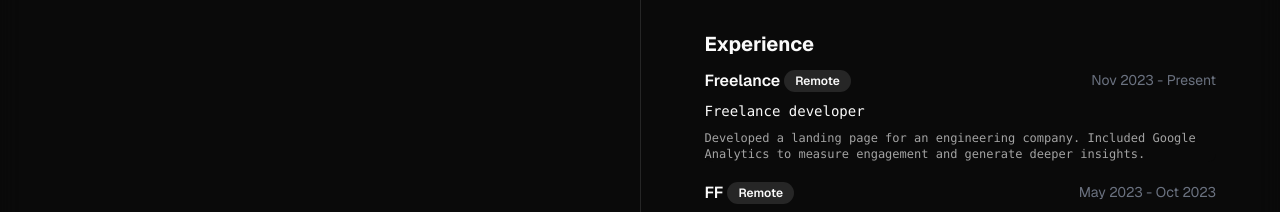
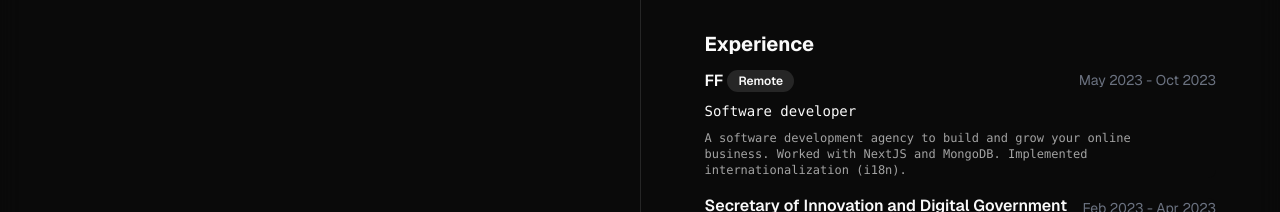
Before and after one commit to gap689/cv, a Next.js app: page /app in a window 1280 px wide. Shown: the part 476-688 px from the top of the page. Built offline with nearby package versions, Linux system fonts and the light colour scheme; no server answers.

Commit message:
updated data!

```diff
--- a/data/resume-data.ts
+++ b/data/resume-data.ts
@@ -51,14 +51,6 @@ export const RESUME_DATA = {
   ],
   work: [
     {
-      company: "Freelance",
-      link: "",
-      badges: ["Remote"],
-      title: "Freelance developer",
-      start: "Nov 2023",
-      end: "Present",
-      description: "Developed a landing page for an engineering company. Included Google Analytics to measure engagement and generate deeper insights."
-    },{
       company: "FF",
       link: "",
       badges: ["Remote"],
```
